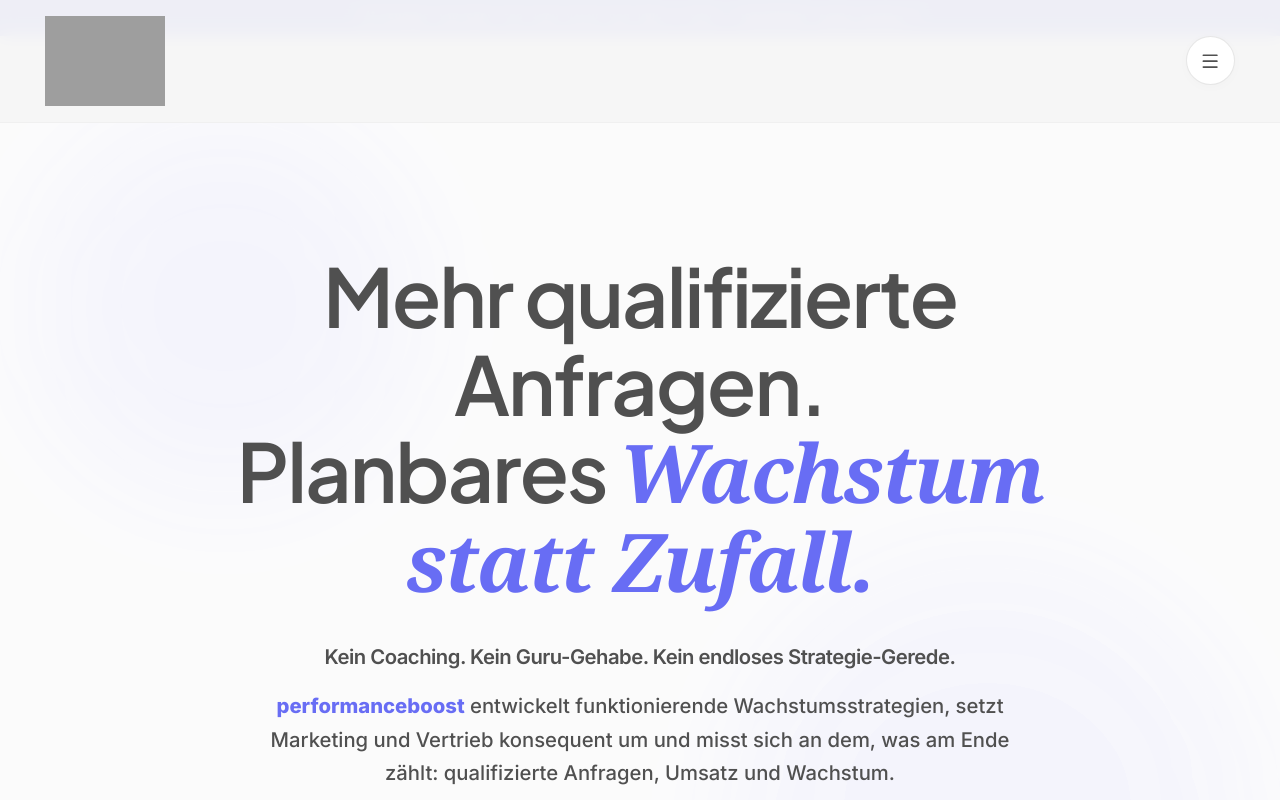
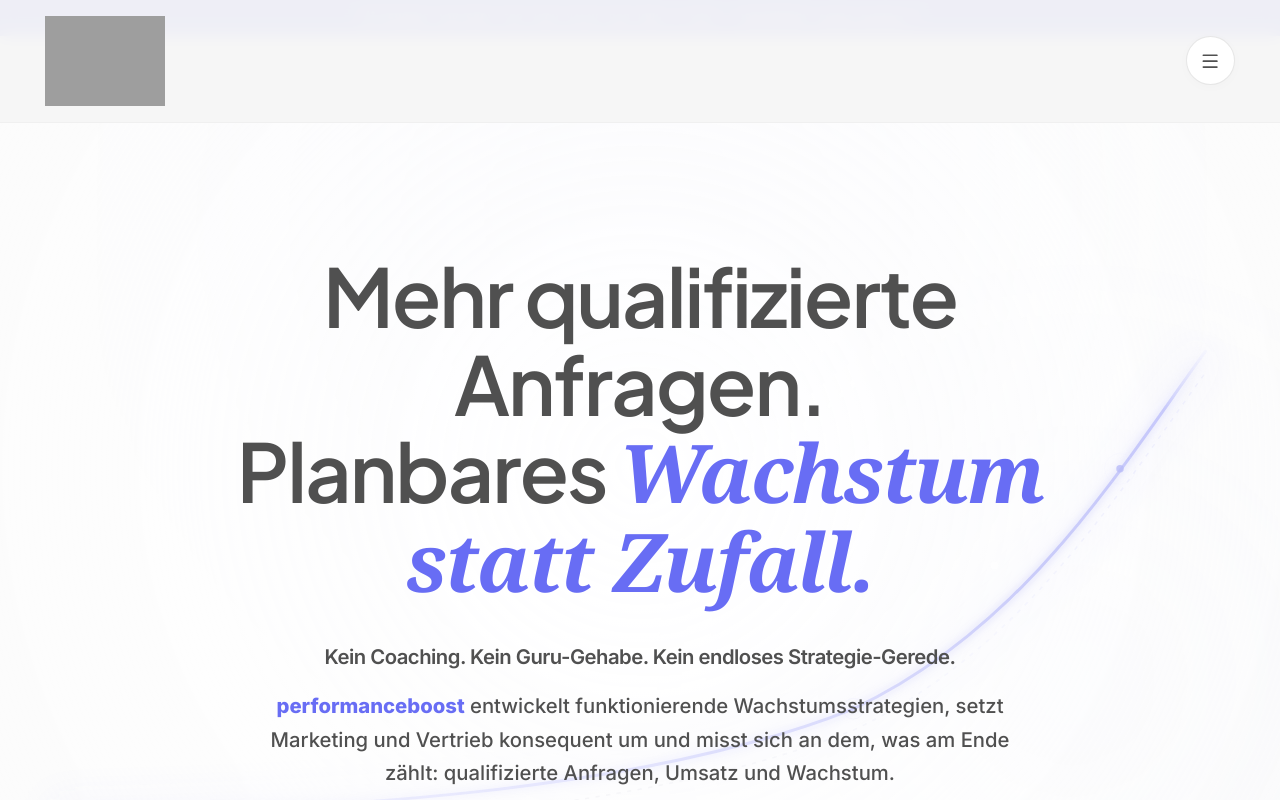
Before and after one commit to yathur-hub/performanceboost.ch, a React (Vite) app: page / in a window 1280 px wide. Shown: the top 800 px of the page. Built offline with nearby package versions, Linux system fonts and the light colour scheme; grey boxes are pictures that could not be loaded.

Commit message:
feat(home): replace hero background with HeroGrowthLayer
Refactor the hero section background to use a new, multi-layered visual component for a more refined and performant aesthetic.

```diff
--- /dev/null
+++ b/src/components/home/HeroGrowthLayer.tsx
@@ -0,0 +1,166 @@
+import React from 'react';
+import { motion } from 'motion/react';
+
+export const HeroGrowthLayer: React.FC = () => {
+  return (
+    <div className="absolute inset-0 pointer-events-none overflow-hidden select-none z-0">
+      {/* LAYER 0: Ambient Soft Atmospheric Glows */}
+      <motion.div
+        animate={{
+          x: [0, 15, -15, 0],
+          y: [0, -10, 10, 0],
+          scale: [1, 1.08, 0.95, 1],
+          opacity: [0.3, 0.5, 0.3, 0.3],
+        }}
+        transition={{ duration: 22, ease: 'easeInOut', repeat: Infinity }}
+        className="absolute -top-24 left-1/4 w-[620px] h-[620px] bg-gradient-to-tr from-[#686DF4]/8 via-[#656BEF]/10 to-[#C9CCFD]/12 rounded-full blur-[130px]"
+      />
+      <motion.div
+        animate={{
+          x: [0, -20, 15, 0],
+          y: [0, 15, -10, 0],
+          scale: [1, 1.05, 0.95, 1],
+          opacity: [0.25, 0.4, 0.25, 0.25],
+        }}
+        transition={{ duration: 26, ease: 'easeInOut', repeat: Infinity, delay: 2 }}
+        className="absolute top-1/3 -right-20 w-[560px] h-[560px] bg-gradient-to-br from-[#686DF4]/10 via-[#C9CCFD]/12 to-[#656BEF]/8 rounded-full blur-[140px]"
+      />
+
+      {/* LAYER 1: Extremely Faint Precision Texture */}
+      <svg className="absolute inset-0 w-full h-full opacity-[0.025]" xmlns="http://www.w3.org/2000/svg">
+        <defs>
+          <pattern id="hero-fine-grid" width="60" height="60" patternUnits="userSpaceOnUse">
+            <circle cx="60" cy="60" r="0.75" fill="#686DF4" />
+          </pattern>
+        </defs>
+        <rect width="100%" height="100%" fill="url(#hero-fine-grid)" />
+      </svg>
+
+      {/* LAYER 2: Abstract Signal Path System (Routed around periphery) */}
+      <div className="absolute inset-0 flex items-center justify-center">
+        <svg
+          className="w-full h-full min-w-[1000px] max-w-[1600px] mx-auto opacity-100"
+          viewBox="0 0 1200 600"
+          fill="none"
+          xmlns="http://www.w3.org/2000/svg"
+          preserveAspectRatio="xMidYMid meet"
+        >
+          <defs>
+            {/* Primary Signal Gradient: Defined at left origin, rich mid-ascent, soft finish at top right (+25% visibility) */}
+            <linearGradient id="abstractSignalGradient" x1="0%" y1="100%" x2="100%" y2="0%">
+              <stop offset="0%" stopColor="#C9CCFD" stopOpacity="0.30" />
+              <stop offset="35%" stopColor="#686DF4" stopOpacity="0.70" />
+              <stop offset="70%" stopColor="#656BEF" stopOpacity="0.95" />
+              <stop offset="92%" stopColor="#686DF4" stopOpacity="0.60" />
+              <stop offset="100%" stopColor="#C9CCFD" stopOpacity="0.18" />
+            </linearGradient>
+
+            {/* Echo Gradient: Parallel subtle vector */}
+            <linearGradient id="abstractEchoGradient" x1="0%" y1="100%" x2="100%" y2="0%">
+              <stop offset="0%" stopColor="#505050" stopOpacity="0.08" />
+              <stop offset="60%" stopColor="#C9CCFD" stopOpacity="0.36" />
+              <stop offset="100%" stopColor="#686DF4" stopOpacity="0.10" />
+            </linearGradient>
+
+            {/* Precision Glow Filters - Atmospheric & Soft */}
+            <filter id="signalGlow" x="-20%" y="-20%" width="140%" height="140%">
+              <feGaussianBlur stdDeviation="4" result="blur" />
+              <feComposite in="SourceGraphic" in2="blur" operator="over" />
+            </filter>
+
+            <filter id="ambientDepthBlur" x="-30%" y="-30%" width="160%" height="160%">
+              <feGaussianBlur stdDeviation="18" />
+            </filter>
+          </defs>
+
+          {/* Deep Ambient Glow Ribbon under right-hand curve ascent */}
+          <path
+            d="M 50 525 C 300 520, 600 505, 800 425 C 960 350, 1050 200, 1130 90"
+            fill="none"
+            stroke="#686DF4"
+            strokeWidth="16"
+            strokeOpacity="0.11"
+            filter="url(#ambientDepthBlur)"
+          />
+
+          {/* Secondary Echo Path (Soft harmonic vector below main line) */}
+          <path
+            d="M 50 545 C 300 540, 600 525, 800 445 C 960 370, 1050 220, 1130 110"
+            fill="none"
+            stroke="url(#abstractEchoGradient)"
+            strokeWidth="1.4"
+            strokeDasharray="4 6"
+          />
+
+          {/* MAIN ABSTRACT PERFORMANCE SIGNAL VECTOR (Clear, dynamic, framing peripheral layout) */}
+          <motion.path
+            d="M 50 525 C 300 520, 600 505, 800 425 C 960 350, 1050 200, 1130 90"
+            fill="none"
+            stroke="url(#abstractSignalGradient)"
+            strokeWidth="2.8"
+            strokeLinecap="round"
+            filter="url(#signalGlow)"
+            initial={{ pathLength: 0, opacity: 0 }}
+            animate={{ pathLength: 1, opacity: 1 }}
+            transition={{ duration: 2.6, ease: [0.16, 1, 0.3, 1] }}
+          />
+
+          {/* Controlled Pulse Traveling along the curve */}
+          <motion.circle
+            r="3.5"
+            fill="#FFFFFF"
+            filter="url(#signalGlow)"
+            animate={{
+              cx: [50, 420, 800, 1130],
+              cy: [525, 512, 425, 90],
+              opacity: [0, 0.85, 0.95, 0],
+            }}
+            transition={{
+              duration: 8.5,
+              repeat: Infinity,
+              ease: "easeInOut",
+            }}
+          />
+
+          {/* LAYER 3: Soft Integrated Micro Anchors (Non-UI, highly delicate) */}
+
+          {/* Micro Anchor 1: Subtle Inflection Transition */}
+          <g transform="translate(800, 425)">
+            <circle r="3" fill="#686DF4" opacity="0.75" />
+            <motion.circle
+              r="9"
+              fill="none"
+              stroke="#686DF4"
+              strokeWidth="0.7"
+              animate={{ scale: [0.85, 1.25, 0.85], opacity: [0.45, 0, 0.45] }}
+              transition={{ duration: 4, repeat: Infinity, ease: "easeInOut" }}
+            />
+          </g>
+
+          {/* Micro Anchor 2: Soft Right Apex Point */}
+          <g transform="translate(1050, 200)">
+            <circle r="3.5" fill="#656BEF" opacity="0.8" />
+            <motion.circle
+              r="13"
+              fill="none"
+              stroke="#C9CCFD"
+              strokeWidth="0.7"
+              animate={{ scale: [0.9, 1.2, 0.9], opacity: [0.38, 0.05, 0.38] }}
+              transition={{ duration: 4.5, repeat: Infinity, ease: "easeInOut", delay: 1 }}
+            />
+          </g>
+        </svg>
+      </div>
+
+      {/* LAYER 4: Radial Text Overlay Mask - Ensures 100% clean legibility across central text */}
+      <div
+        className="absolute inset-0 pointer-events-none"
+        style={{
+          background: 'radial-gradient(circle at 50% 40%, rgba(255,255,255,0.92) 0%, rgba(255,255,255,0.62) 48%, rgba(255,255,255,0) 86%)'
+        }}
+      />
+    </div>
+  );
+};
+
+export default HeroGrowthLayer;
--- a/src/views/HomeView.tsx
+++ b/src/views/HomeView.tsx
@@ -7,6 +7,7 @@ import InteractiveGrowthCalculator from '../components/InteractiveGrowthCalculat
 import RevenuePotenzialCheck from '../components/RevenuePotenzialCheck';
 import { motion, AnimatePresence } from 'motion/react';
 import { RevenueSystemGraphic } from '../components/home/RevenueSystemGraphic';
+import { HeroGrowthLayer } from '../components/home/HeroGrowthLayer';
 
 interface HomeViewProps {
   onNavigate: (path: string) => void;
@@ -31,17 +32,8 @@ export default function HomeView({ onNavigate }: HomeViewProps) {
 
       {/* HERO SECTION */}
       <section className="relative pt-36 pb-24 md:pt-48 md:pb-36 overflow-hidden bg-white/60 backdrop-blur-xs">
-        {/* Soft background glows with elegant animated breathing scale effect */}
-        <motion.div
-          animate={{ scale: [1, 1.1, 1], opacity: [0.8, 1, 0.8] }}
-          transition={{ duration: 12, ease: "easeInOut", repeat: Infinity }}
-          className="absolute top-20 left-10 w-80 h-80 bg-[#686DF4]/5 rounded-full blur-3xl pointer-events-none"
-        />
-        <motion.div
-          animate={{ scale: [1, 1.08, 1], opacity: [0.8, 1, 0.8] }}
-          transition={{ duration: 15, ease: "easeInOut", repeat: Infinity, delay: 2 }}
-          className="absolute bottom-10 right-10 w-110 h-110 bg-[#686DF4]/5 rounded-full blur-3xl pointer-events-none"
-        />
+        {/* Subtles, high-end multi-layered growth & data background visual */}
+        <HeroGrowthLayer />
 
         <div className="max-w-7xl mx-auto px-4 sm:px-6 lg:px-8 relative z-10">
           <motion.div
```
